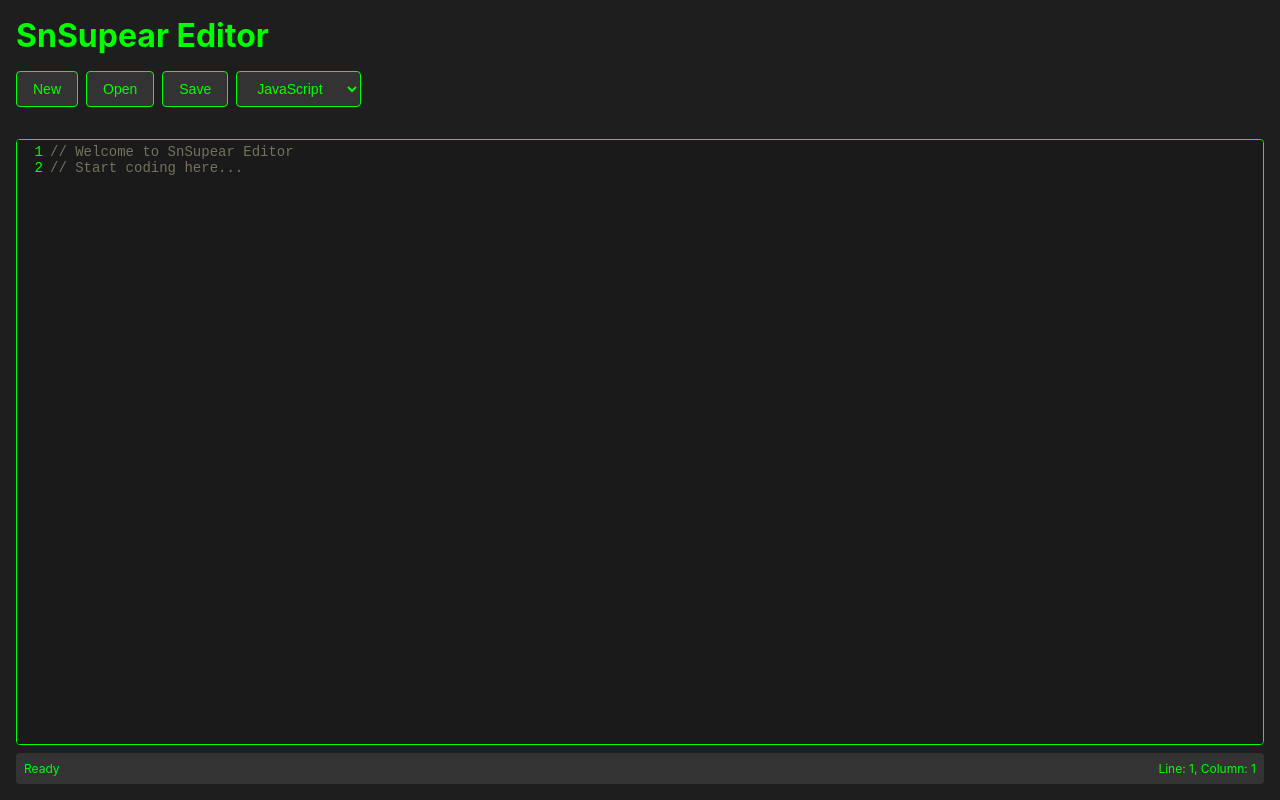
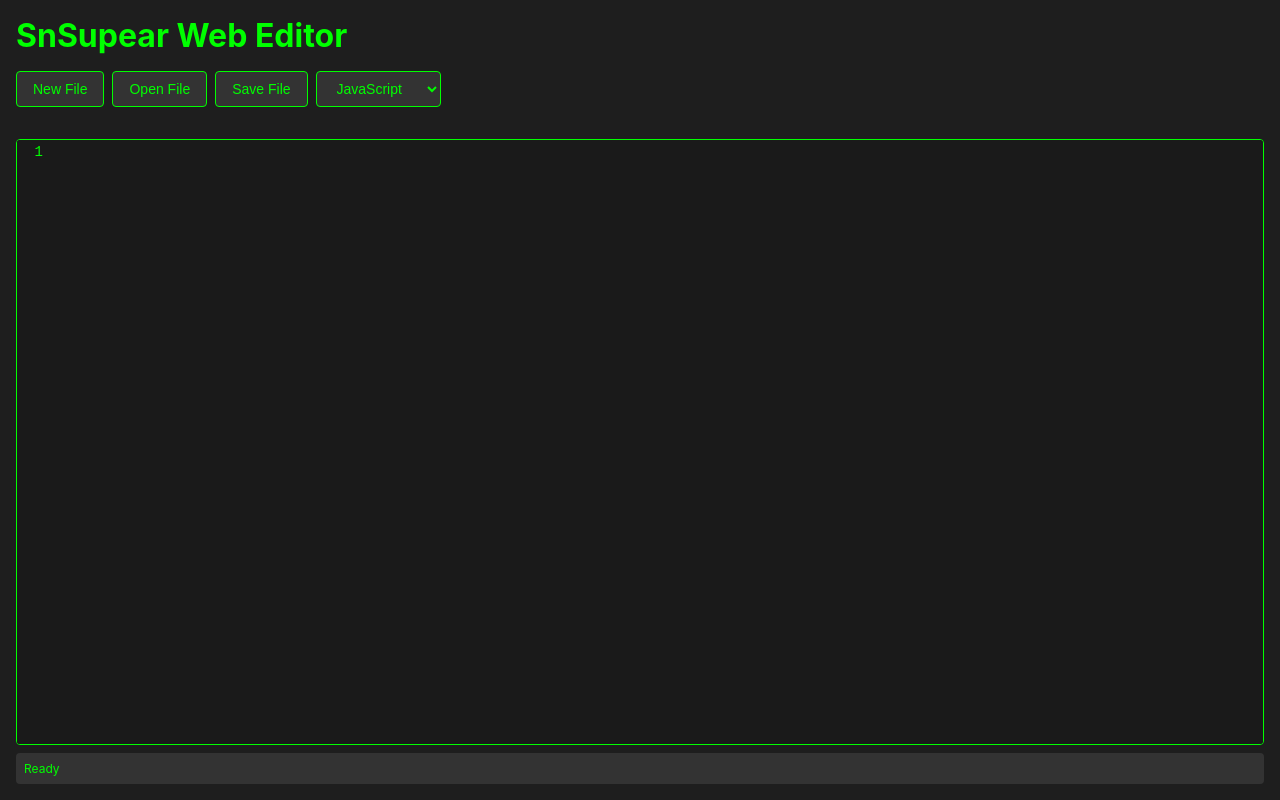
Before and after one commit to Sneaking/SnSupear, a website: page public/index.html in a window 1280 px wide. Drawn offline with nearby package versions, Linux system fonts and the light colour scheme.

Commit message:
Update index.html

```diff
--- a/public/index.html
+++ b/public/index.html
@@ -3,7 +3,7 @@
 <head>
     <meta charset="UTF-8">
     <meta name="viewport" content="width=device-width, initial-scale=1.0">
-    <title>SnSupear Editor</title>
+    <title>SnSupear Web Editor</title>
     <link rel="stylesheet" href="style.css">
     <link rel="stylesheet" href="https://cdnjs.cloudflare.com/ajax/libs/codemirror/5.65.2/codemirror.min.css">
     <link rel="stylesheet" href="https://cdnjs.cloudflare.com/ajax/libs/codemirror/5.65.2/theme/monokai.min.css">
@@ -11,15 +11,15 @@
 <body>
     <div class="container">
         <header>
-            <h1>SnSupear Editor</h1>
+            <h1>SnSupear Web Editor</h1>
             <div class="toolbar">
-                <button id="newFile">New</button>
-                <button id="openFile">Open</button>
-                <button id="saveFile">Save</button>
-                <select id="language">
+                <button id="newFile">New File</button>
+                <button id="openFile">Open File</button>
+                <button id="saveFile">Save File</button>
+                <select id="language-select">
                     <option value="javascript">JavaScript</option>
                     <option value="python">Python</option>
-                    <option value="xml">HTML/XML</option>
+                    <option value="htmlmixed">HTML/XML</option>
                     <option value="css">CSS</option>
                 </select>
             </div>
@@ -30,7 +30,6 @@
             </div>
             <div class="status-bar">
                 <span id="status">Ready</span>
-                <span id="cursor-position">Line: 1, Column: 1</span>
             </div>
         </main>
     </div>
```
